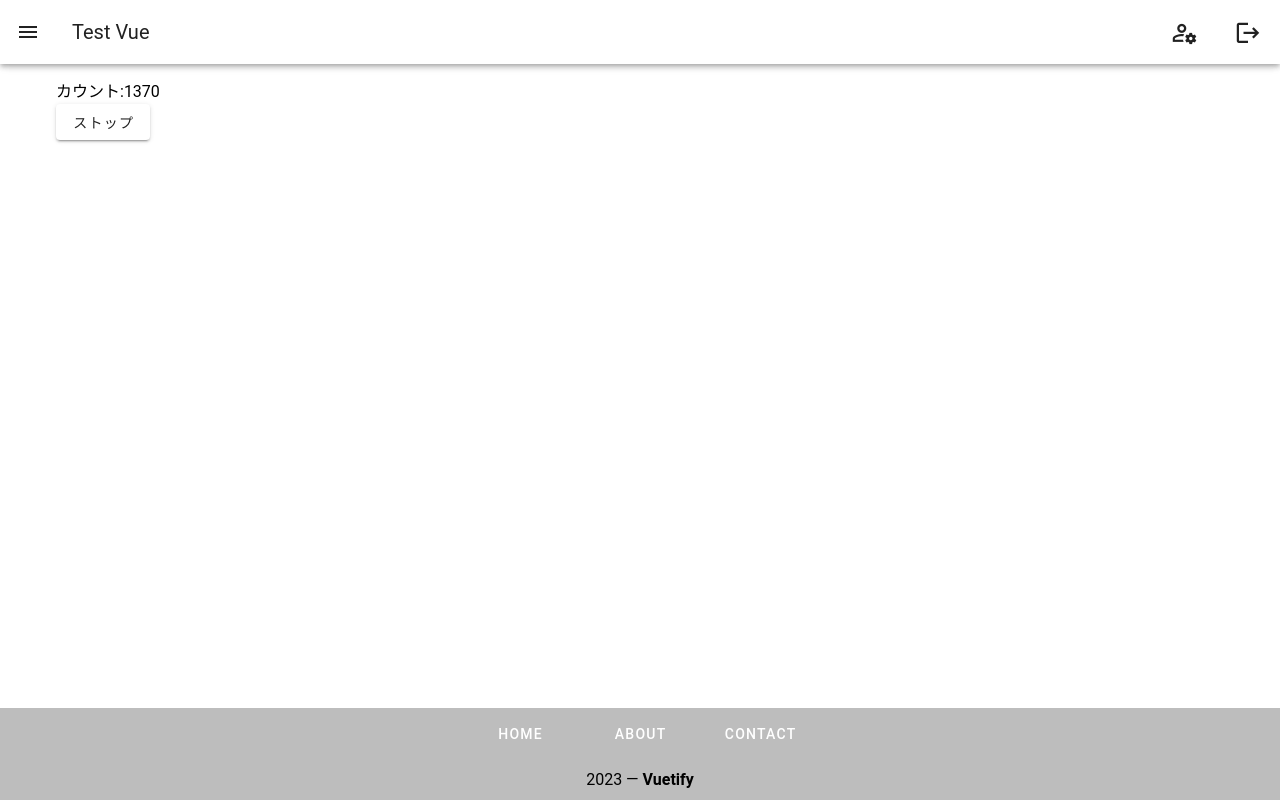
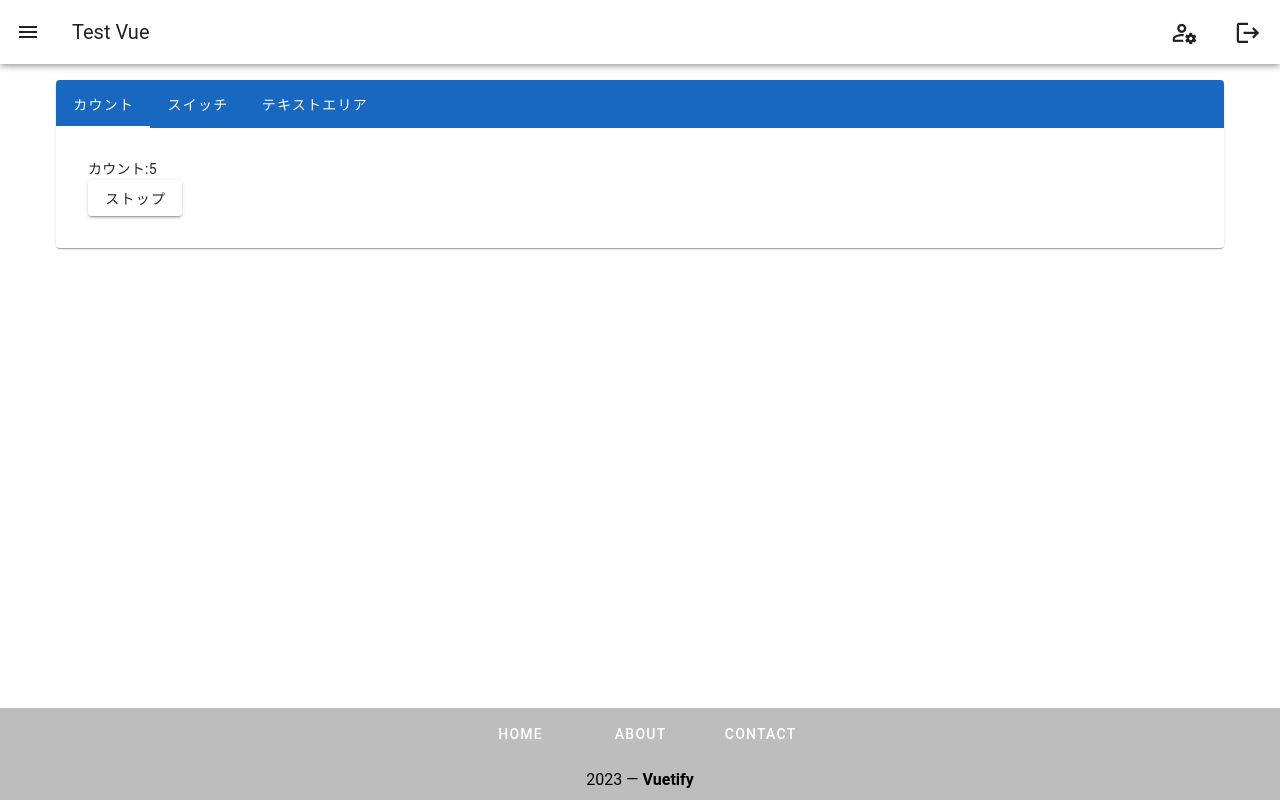
Before and after one commit to Jun-Maeda/test_vue, a Vue app: page /nyumon in a window 1280 px wide. Built offline with nearby package versions, Linux system fonts and the light colour scheme.

Commit message:
add:入門の確認ページ作成

```diff
--- a/src/views/NyuMonView.vue
+++ b/src/views/NyuMonView.vue
@@ -1,24 +1,71 @@
 <template>
-  <p>{{ message }}</p>
-  <p><v-btn @click="stopButton()">ストップ</v-btn></p>
+  <v-card>
+    <v-tabs
+        v-model="tab"
+        bg-color="primary"
+    >
+      <v-tab value="one">カウント</v-tab>
+      <v-tab value="two">スイッチ</v-tab>
+      <v-tab value="three">テキストエリア</v-tab>
+    </v-tabs>
+
+    <v-card-text>
+      <v-window v-model="tab">
+        <v-window-item value="one">
+          <v-container fluid>
+            <p>{{ message }}</p>
+            <p>
+              <v-btn @click="stopButton()">ストップ</v-btn>
+            </p>
+          </v-container>
+        </v-window-item>
+
+        <v-window-item value="two">
+          <v-container fluid>
+            <h3>{{ hello }}</h3>
+            <p>
+              <v-text-field
+                  v-model="input"
+              />
+              <v-btn @click="name_input">入力</v-btn>
+            </p>
+
+          </v-container>
+        </v-window-item>
+
+        <v-window-item value="three">
+          <v-container fluid>
+          </v-container>
+        </v-window-item>
+      </v-window>
+    </v-card-text>
+  </v-card>
+
 </template>
 
 <script>
 export default {
   data: () => ({
+    tab: null,
     message: '',
-    timer: null
+    timer: null,
+    input: '',
+    hello: '名前を入力してください',
+
   }),
   mounted() {
     this.timer = setInterval(() => {
           this.count++
           this.message = 'カウント:' + this.count
         }
-    )
+        , 1000)
   },
   methods: {
     stopButton() {
       clearInterval(this.timer)
+    },
+    name_input(){
+      this.hello  = 'こんにちは' + this.input
     }
   },
   created() {
```
